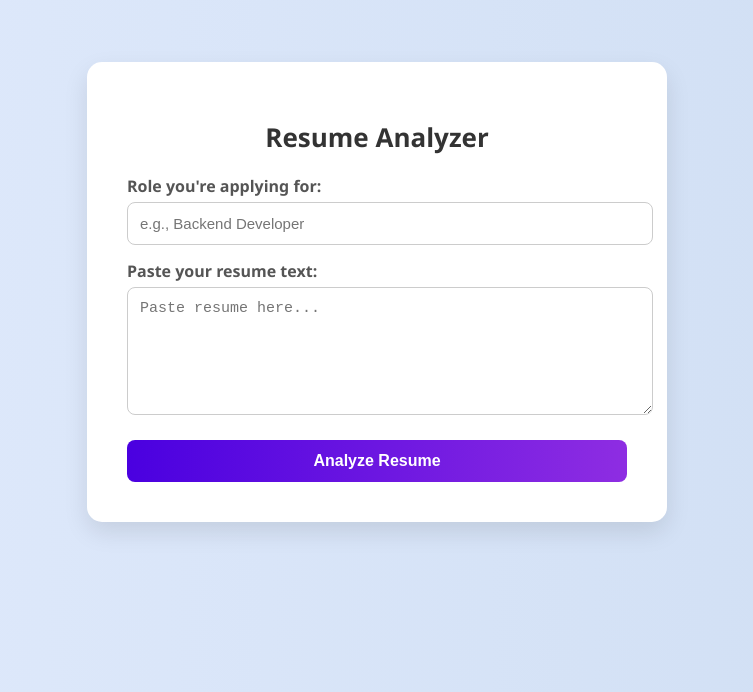
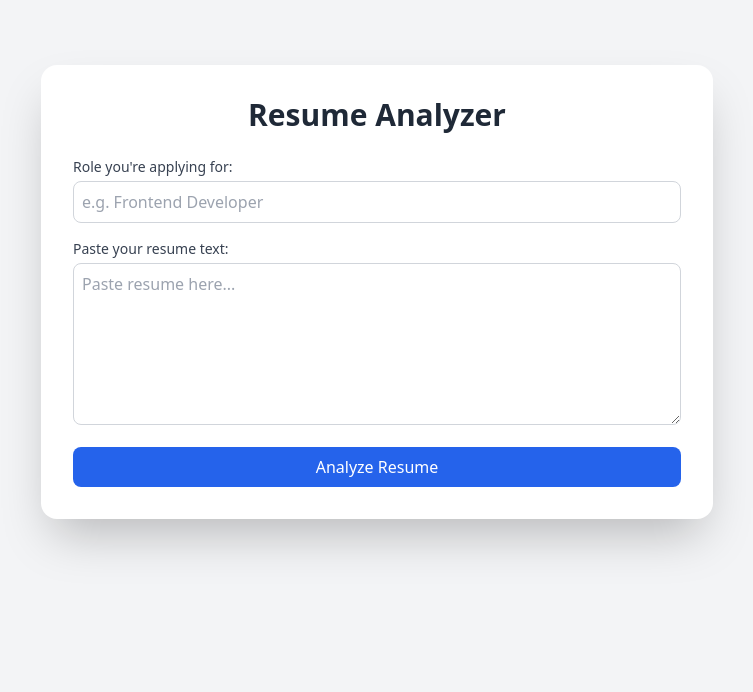
Before and after one commit to Ashutoshsharma912/resume-analyzer, a plain HTML site: page frontend/index.html in a window 1280 px wide. Shown: the part 108-800 px from the top of the page, without its empty margins (263-1016 px from the left). Drawn offline with nearby package versions, Linux system fonts and the light colour scheme.

Commit message:
Initial commit

```diff
--- a/frontend/index.html
+++ b/frontend/index.html
@@ -1,130 +1,64 @@
 <!DOCTYPE html>
 <html lang="en">
 <head>
-  <meta charset="UTF-8">
+  <meta charset="UTF-8" />
+  <meta name="viewport" content="width=device-width, initial-scale=1.0"/>
   <title>Resume Analyzer</title>
-  <style>
-    body {
-      font-family: 'Segoe UI', Tahoma, Geneva, Verdana, sans-serif;
-      background: linear-gradient(to right, #e0eafc, #cfdef3);
-      margin: 0;
-      padding: 0;
-      display: flex;
-      justify-content: center;
-      align-items: center;
-      height: 100vh;
-    }
-    .container {
-      background-color: white;
-      padding: 40px;
-      border-radius: 15px;
-      box-shadow: 0 10px 25px rgba(0,0,0,0.1);
-      max-width: 500px;
-      width: 90%;
-      text-align: center;
-      animation: fadeIn 0.6s ease;
-    }
-    h1 {
-      margin-bottom: 20px;
-      font-size: 26px;
-      color: #333;
-    }
-    label {
-      display: block;
-      text-align: left;
-      margin: 15px 0 5px;
-      font-weight: 600;
-      color: #555;
-    }
-    input, textarea {
-      width: 100%;
-      padding: 12px;
-      border: 1px solid #ccc;
-      border-radius: 8px;
-      font-size: 15px;
-      transition: 0.2s;
-    }
-    input:focus, textarea:focus {
-      border-color: #5a9df9;
-      outline: none;
-      box-shadow: 0 0 0 2px rgba(90, 157, 249, 0.2);
-    }
-    button {
-      margin-top: 20px;
-      padding: 12px;
-      width: 100%;
-      background: linear-gradient(to right, #4A00E0, #8E2DE2);
-      color: white;
-      font-size: 16px;
-      font-weight: bold;
-      border: none;
-      border-radius: 8px;
-      cursor: pointer;
-      transition: background 0.3s ease;
-    }
-    button:hover {
-      background: linear-gradient(to right, #8E2DE2, #4A00E0);
-    }
-    .result {
-      margin-top: 30px;
-      text-align: left;
-      animation: fadeIn 0.4s ease;
-    }
-    .result h2 {
-      color: #333;
-    }
-    .result ul {
-      margin-top: 10px;
-      padding-left: 20px;
-    }
-    @keyframes fadeIn {
-      from { opacity: 0; transform: translateY(10px); }
-      to { opacity: 1; transform: translateY(0); }
-    }
-  </style>
+  <script src="https://cdn.tailwindcss.com"></script>
 </head>
-<body>
-  <div class="container">
-    <h1>Resume Analyzer</h1>
-    <label for="role">Role you're applying for:</label>
-    <input type="text" id="role" placeholder="e.g., Backend Developer">
+<body class="bg-gray-100 min-h-screen flex items-center justify-center p-4">
+  <div class="bg-white shadow-2xl rounded-2xl p-8 max-w-2xl w-full">
+    <h1 class="text-3xl font-bold text-gray-800 mb-6 text-center">Resume Analyzer</h1>
 
-    <label for="resume">Paste your resume text:</label>
-    <textarea id="resume" rows="6" placeholder="Paste resume here..."></textarea>
+    <form id="resumeForm" class="space-y-4">
+      <div>
+        <label class="block text-sm font-medium text-gray-700 mb-1">Role you're applying for:</label>
+        <input type="text" id="role" class="w-full p-2 border border-gray-300 rounded-lg focus:outline-none focus:ring focus:ring-blue-300" placeholder="e.g. Frontend Developer" required />
+      </div>
 
-    <button onclick="analyzeResume()">Analyze Resume</button>
+      <div>
+        <label class="block text-sm font-medium text-gray-700 mb-1">Paste your resume text:</label>
+        <textarea id="resumeText" rows="6" class="w-full p-2 border border-gray-300 rounded-lg focus:outline-none focus:ring focus:ring-blue-300" placeholder="Paste resume here..." required></textarea>
+      </div>
 
-    <div class="result" id="result" style="display: none;">
-      <h2>Score: <span id="score"></span>/100</h2>
-      <h3>Suggestions:</h3>
-      <ul id="suggestions"></ul>
+      <button type="submit" class="w-full bg-blue-600 text-white py-2 rounded-lg hover:bg-blue-700 transition">Analyze Resume</button>
+    </form>
+
+    <div id="result" class="mt-6 hidden">
+      <h2 class="text-xl font-semibold text-gray-800">Score: <span id="score" class="text-blue-600"></span></h2>
+      <h3 class="text-lg mt-3 font-medium text-gray-700">Suggestions:</h3>
+      <ul id="suggestions" class="list-disc list-inside text-gray-600 mt-1"></ul>
     </div>
   </div>
 
   <script>
-    async function analyzeResume() {
+    const form = document.getElementById("resumeForm");
+    form.addEventListener("submit", async (e) => {
+      e.preventDefault();
       const role = document.getElementById("role").value;
-      const resume = document.getElementById("resume").value;
+      const resumeText = document.getElementById("resumeText").value;
 
       const response = await fetch("http://127.0.0.1:5000/analyze", {
         method: "POST",
-        headers: { "Content-Type": "application/json" },
-        body: JSON.stringify({ role, resume })
+        headers: {
+          "Content-Type": "application/json"
+        },
+        body: JSON.stringify({ role, resume_text: resumeText })
       });
 
       const data = await response.json();
-      document.getElementById("score").textContent = data.score;
+
+      document.getElementById("score").textContent = `${data.score}/100`;
       const suggestionsList = document.getElementById("suggestions");
       suggestionsList.innerHTML = "";
-
-      data.suggestions.forEach(item => {
+      data.suggestions.forEach(s => {
         const li = document.createElement("li");
-        li.textContent = item;
+        li.textContent = s;
         suggestionsList.appendChild(li);
       });
 
-      document.getElementById("result").style.display = "block";
-    }
+      document.getElementById("result").classList.remove("hidden");
+    });
   </script>
 </body>
 </html>
```
